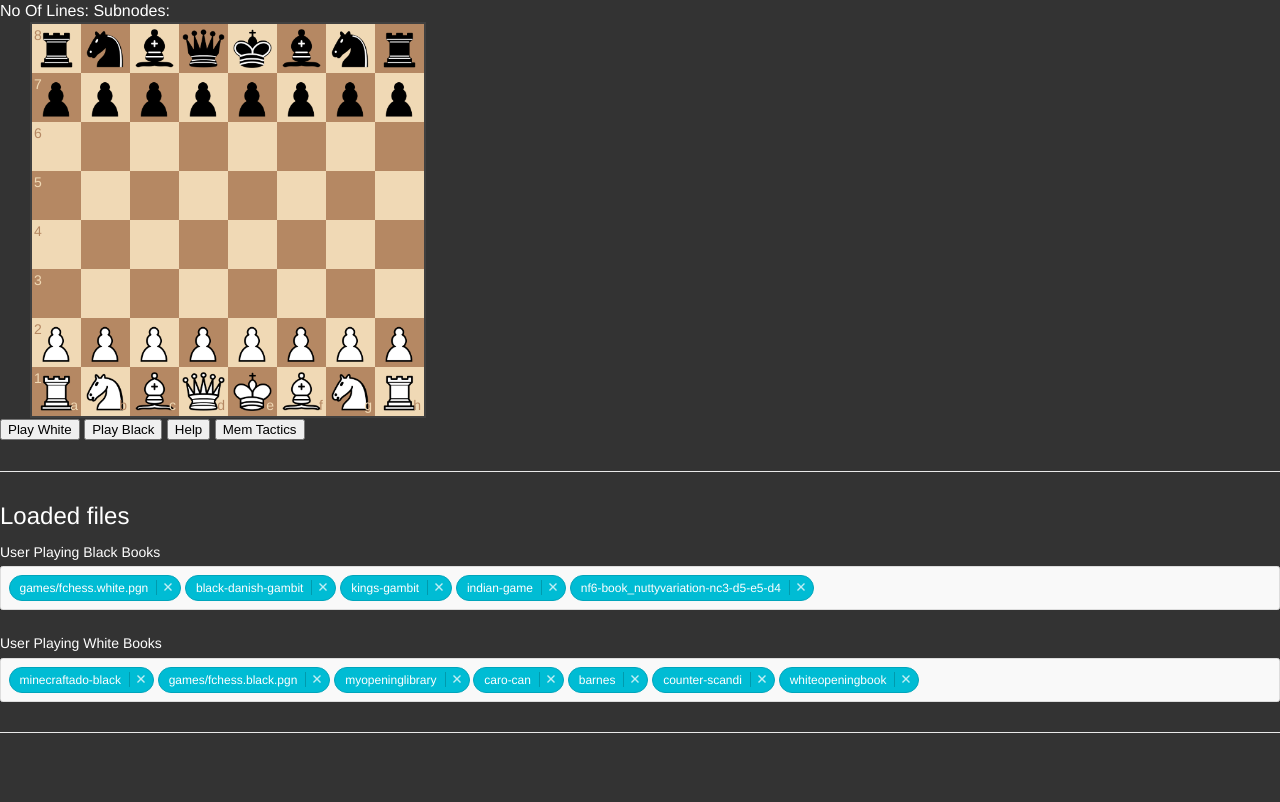
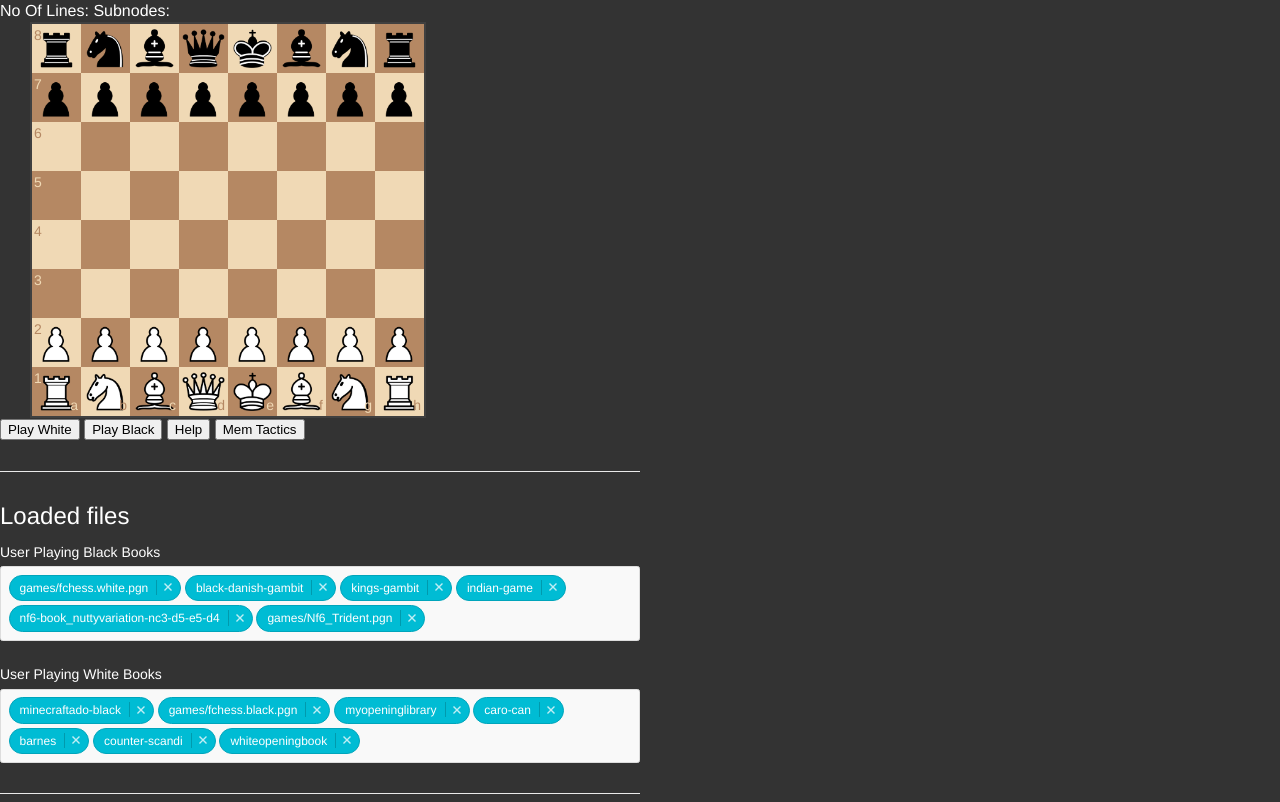
Before and after one commit to RebelRays/hurriedclutter, a plain HTML site: page index.html in a window 1280 px wide. Drawn offline with Linux system fonts and the light colour scheme.

Commit message:
css & Trident

```diff
--- a/index.html
+++ b/index.html
@@ -44,6 +44,7 @@
 
 
       </p>
+      <div id="Files_Selection">
         <hr />
         <h2>Loaded files</h2>
         <label for="choices-multiple-labels">User Playing Black Books</label>
@@ -54,6 +55,7 @@
         <p id="message"></p>
         <select id="choices-multiple-labels2" placeholder="Enter something" multiple ></select>
         <hr />
+      </div>
 <script>
 
 var choicy = null;
--- a/js/PGNFileNames.js
+++ b/js/PGNFileNames.js
@@ -10,5 +10,6 @@ function GetBlackFileNameList(){
     return ['games/fchess.white.pgn', 'games/lichess_study_black-danish-gambit_by_BlackSalt_2019.06.12.pgn',
     'games/lichess_study_kings-gambit_by_BlackSalt_2019.06.14.pgn',
 'games/lichess_study_indian-game_by_BlackSalt_2019.06.21.pgn',
-'games/lichess_study_nf6-book_nuttyvariation-nc3-d5-e5-d4_by_BlackSalt_2020.08.09.pgn'];
+'games/lichess_study_nf6-book_nuttyvariation-nc3-d5-e5-d4_by_BlackSalt_2020.08.09.pgn',
+'games/Nf6_Trident.pgn'];
 }
--- a/main.css
+++ b/main.css
@@ -0,0 +1,3 @@
+#Files_Selection {
+    width: 50%;
+  }
```
Also changed, not shown: 1 other file. Lines whose indentation alone changed are shown as unchanged.
